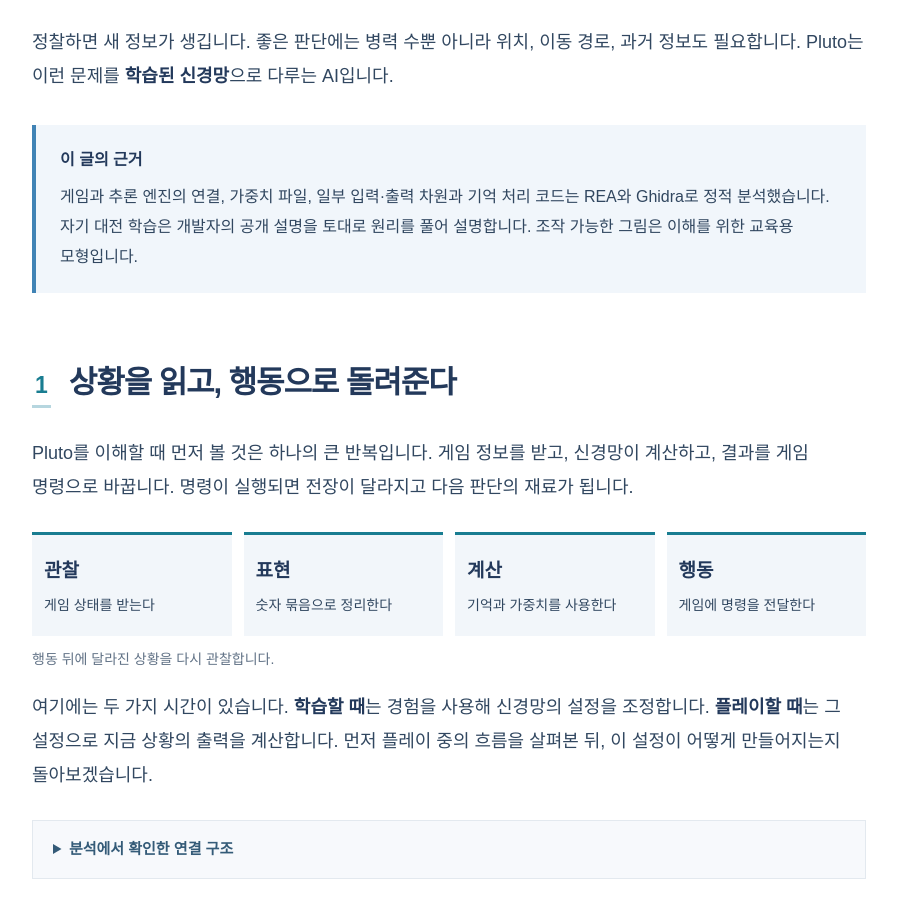
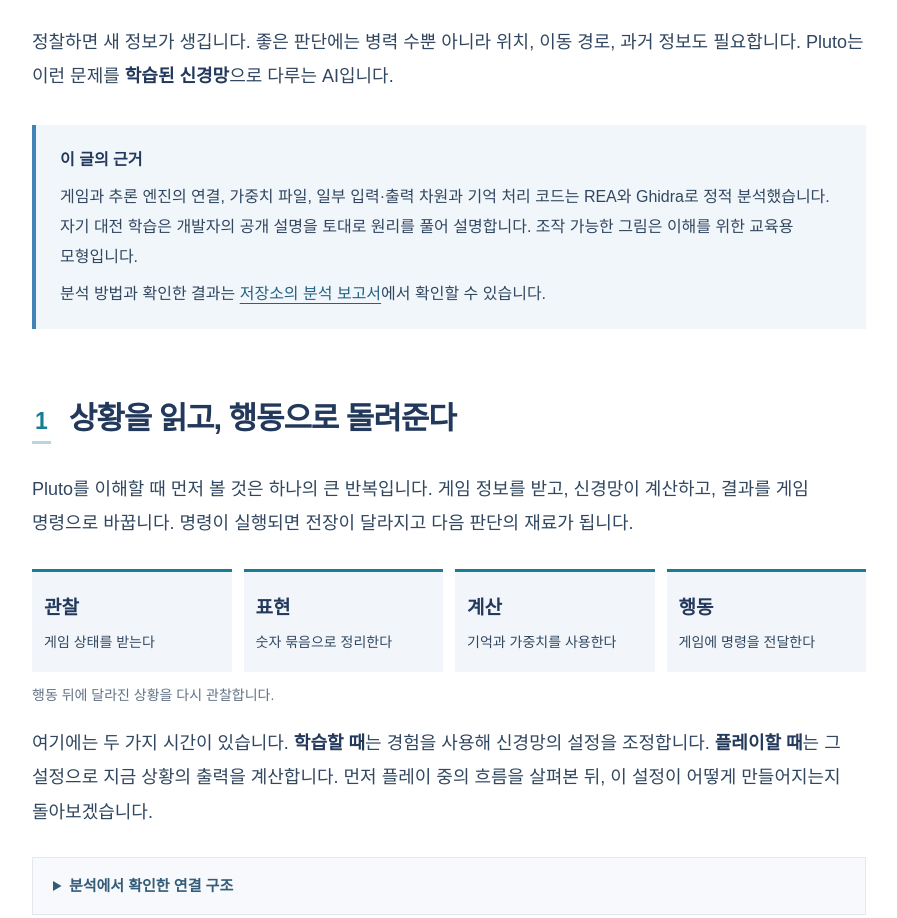
Before and after one commit to serithemage/game-ai-tutorial-with-pluto, a website with bundled scripts: page tutorial/index.html in a window 1280 px wide. Shown: the part 1020-1938 px from the top of the page, without its empty margins (336-1233 px from the left). Built offline with nearby package versions, Linux system fonts and the light colour scheme.

Commit message:
docs: link repository analysis report from evidence introduction

```diff
--- a/tutorial/index.html
+++ b/tutorial/index.html
@@ -24,7 +24,7 @@
 <g fill="#4083b5" stroke="#ffffff" stroke-width="3"><circle cx="216" cy="206" r="12"/><circle cx="257" cy="206" r="12"/><circle cx="216" cy="250" r="12"/><circle cx="257" cy="250" r="12"/><circle cx="216" cy="294" r="12"/><circle cx="257" cy="294" r="12"/><circle cx="216" cy="338" r="12"/><circle cx="257" cy="338" r="12"/></g><g fill="#c58732" stroke="#ffffff" stroke-width="3"><circle cx="634" cy="220" r="12"/><circle cx="678" cy="220" r="12"/><circle cx="634" cy="269" r="12"/><circle cx="678" cy="269" r="12"/></g><g fill="#c58732" stroke="#ffffff" stroke-width="3"><circle cx="814" cy="230" r="12"/><circle cx="853" cy="277" r="12"/><circle cx="813" cy="322" r="12"/></g><g id="fog"><rect x="750" y="155" width="182" height="232" rx="12" fill="#c3ccda"/><text x="841" y="256" text-anchor="middle">아직</text><text x="841" y="284" text-anchor="middle">보이지 않음</text></g><text x="188" y="389">우리 유닛 8</text><text x="584" y="321">보이는 상대 4</text><path d="M285 253H580" stroke="#668399" stroke-width="2" stroke-dasharray="8 7"/><text x="429" y="233" text-anchor="middle" class="map-question">지금 공격해도 될까?</text></svg>
 <div class="battlefield-mobile" aria-label="교육용 전장의 병력 정보"><div class="mini-force"><span>우리 유닛</span><b>8</b><div class="mini-dots own" aria-hidden="true">● ● ● ●<br>● ● ● ●</div></div><div class="mini-force"><span>보이는 상대</span><b>4</b><div class="mini-dots enemy" aria-hidden="true">● ●<br>● ●</div></div><div class="mini-force mini-hidden"><span>가려진 지역</span><b class="fog-cover">?</b><b class="fog-number">3</b><div class="fog-cover">아직 모름</div><div class="fog-number mini-dots enemy" aria-hidden="true">● ● ●</div></div><p>지금 공격해도 될까?</p></div><div class="scene-control"><button id="scout" type="button" aria-pressed="false">가려진 지역 정찰하기</button><p id="scout-note" role="status">현재 보이는 상대는 4명입니다. 보이지 않는 곳은 아직 모릅니다.</p></div><figcaption>이 전장은 개념 설명을 위해 직접 그린 예시입니다. 실제 Pluto의 경기 화면이나 판단 결과가 아닙니다.</figcaption></figure>
 <p>정찰하면 새 정보가 생깁니다. 좋은 판단에는 병력 수뿐 아니라 위치, 이동 경로, 과거 정보도 필요합니다. Pluto는 이런 문제를 <strong>학습된 신경망</strong>으로 다루는 AI입니다.</p>
-<div class="reading-note"><strong>이 글의 근거</strong><p>게임과 추론 엔진의 연결, 가중치 파일, 일부 입력·출력 차원과 기억 처리 코드는 REA와 Ghidra로 정적 분석했습니다. 자기 대전 학습은 개발자의 공개 설명을 토대로 원리를 풀어 설명합니다. 조작 가능한 그림은 이해를 위한 교육용 모형입니다.</p></div>
+<div class="reading-note"><strong>이 글의 근거</strong><p>게임과 추론 엔진의 연결, 가중치 파일, 일부 입력·출력 차원과 기억 처리 코드는 REA와 Ghidra로 정적 분석했습니다. 자기 대전 학습은 개발자의 공개 설명을 토대로 원리를 풀어 설명합니다. 조작 가능한 그림은 이해를 위한 교육용 모형입니다.</p><p>분석 방법과 확인한 결과는 <a href="https://github.com/serithemage/game-ai-tutorial-with-pluto/blob/main/analysis/REPORT.md">저장소의 분석 보고서</a>에서 확인할 수 있습니다.</p></div>
 </div>
 <section id="whole"><div class="chapter-heading"><span>1</span><h2>상황을 읽고, 행동으로 돌려준다</h2></div>
 <p>Pluto를 이해할 때 먼저 볼 것은 하나의 큰 반복입니다. 게임 정보를 받고, 신경망이 계산하고, 결과를 게임 명령으로 바꿉니다. 명령이 실행되면 전장이 달라지고 다음 판단의 재료가 됩니다.</p>
```
